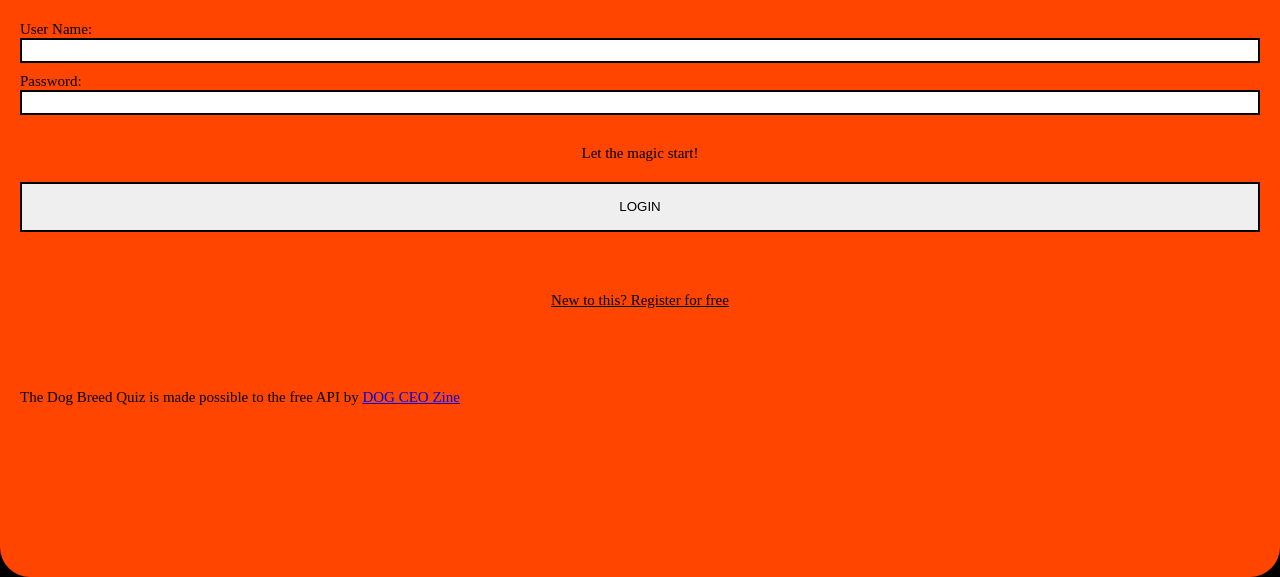
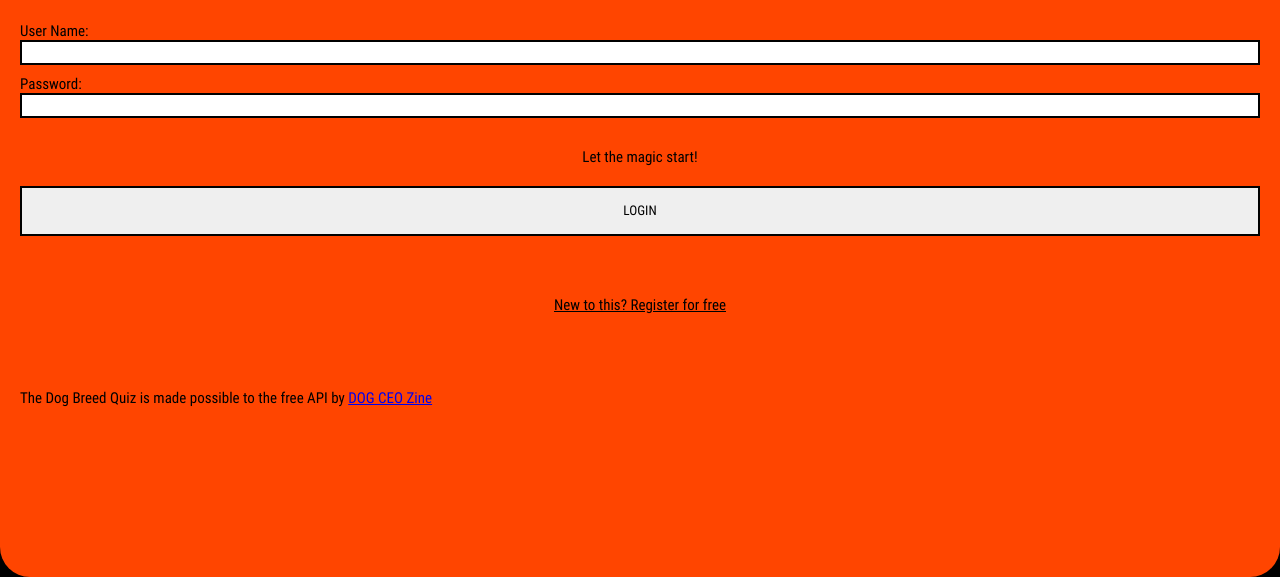
Before and after one commit to IsakMakra/DU3-U1, a plain HTML site: page code/index.html in a window 1280 px wide. Shown: the part 223-800 px from the top of the page. Drawn offline with Linux system fonts and the light colour scheme.

Commit message:
added required font

```diff
--- a/code/css/index.css
+++ b/code/css/index.css
@@ -1,3 +1,12 @@
+@font-face {
+	font-family: Roboto;
+	src: url("fonts/RobotoCondensed-Regular.ttf");
+}
+
+* {
+    font-family: Roboto;
+}
+
 body {
     margin: 0;
 
```
Also changed, not shown: code/css/fonts/RobotoCondensed-Bold.ttf (renamed from code/fonts/RobotoCondensed-Bold.ttf), code/css/fonts/RobotoCondensed-Light.ttf (renamed from code/fonts/RobotoCondensed-Light.ttf), code/css/fonts/RobotoCondensed-Regular.ttf (renamed from code/fonts/RobotoCondensed-Regular.ttf), code/css/fonts/RobotoCondensed_bold/RobotoCondensedBold.ttf (renamed from code/fonts/RobotoCondensed_bold/RobotoCondensedBold.ttf), code/css/fonts/RobotoCondensed_bold/RobotoCondensedBold.woff (renamed from code/fonts/RobotoCondensed_bold/RobotoCondensedBold.woff), code/css/fonts/RobotoCondensed_bold/RobotoCondensedBold.woff2 (renamed from code/fonts/RobotoCondensed_bold/RobotoCondensedBold.woff2), code/css/fonts/RobotoCondensed_light/RobotoCondensedLight.ttf (renamed from code/fonts/RobotoCondensed_light/RobotoCondensedLight.ttf), code/css/fonts/RobotoCondensed_light/RobotoCondensedLight.woff (renamed from code/fonts/RobotoCondensed_light/RobotoCondensedLight.woff), code/css/fonts/RobotoCondensed_light/RobotoCondensedLight.woff2 (renamed from code/fonts/RobotoCondensed_light/RobotoCondensedLight.woff2), code/css/fonts/RobotoCondensed_regular/RobotoCondensedRegular.ttf (renamed from code/fonts/RobotoCondensed_regular/RobotoCondensedRegular.ttf), code/css/fonts/RobotoCondensed_regular/RobotoCondensedRegular.woff (renamed from code/fonts/RobotoCondensed_regular/RobotoCondensedRegular.woff), code/css/fonts/RobotoCondensed_regular/RobotoCondensedRegular.woff2 (renamed from code/fonts/RobotoCondensed_regular/RobotoCondensedRegular.woff2), 6 other files.
